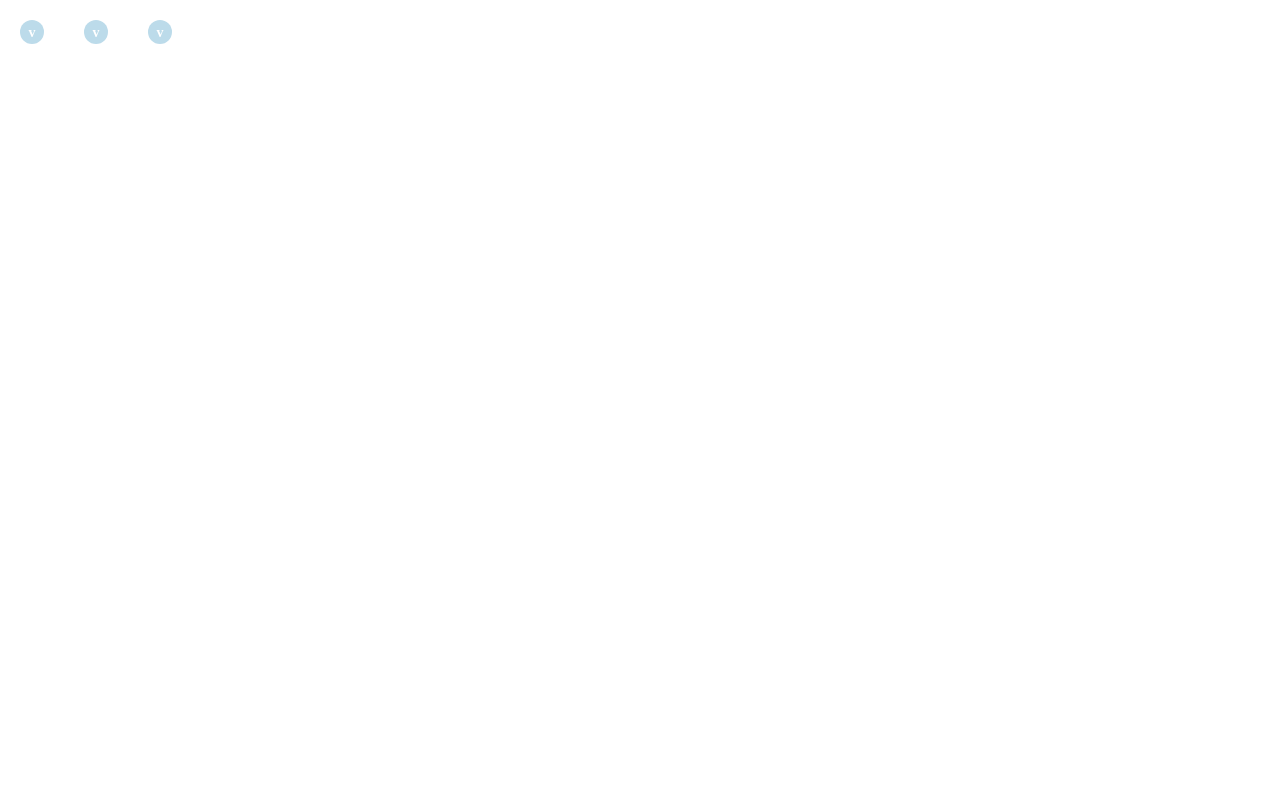
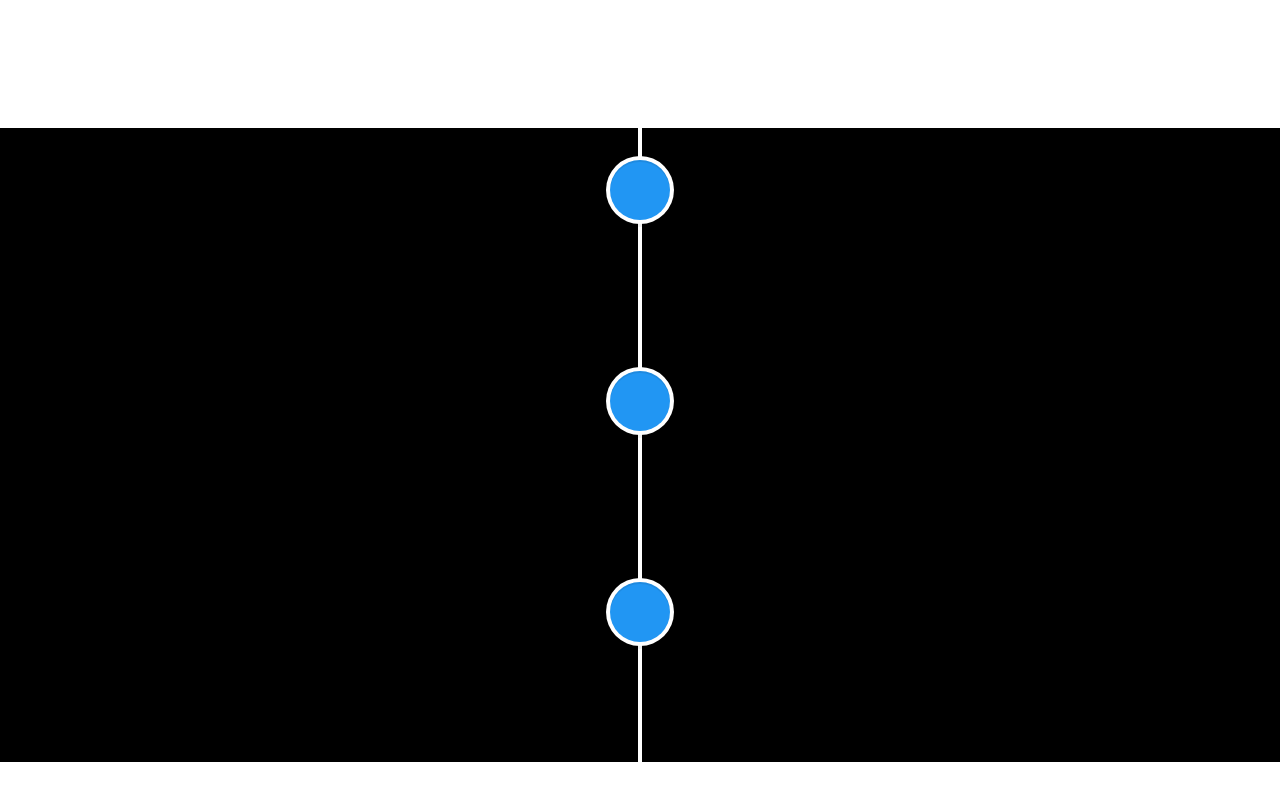
Before and after one commit to siroch/EricaOpensourceHub, a React (Create React App) app in the folder erica-opensource-hub/: page /post/1/update in a window 1280 px wide. Built offline with nearby package versions, Linux system fonts and the light colour scheme.

Commit message:
feat: 타임라인 디자인

```diff
--- a/erica-opensource-hub/package.json
+++ b/erica-opensource-hub/package.json
@@ -8,8 +8,10 @@
     "@testing-library/user-event": "^13.2.1",
     "react": "^18.1.0",
     "react-dom": "^18.1.0",
+    "react-image-timeline": "^3.2.13",
     "react-router-dom": "^6.3.0",
     "react-scripts": "5.0.1",
+    "react-vertical-timeline-component": "^3.5.2",
     "styled-components": "^5.3.5",
     "styled-reset": "^4.4.1",
     "web-vitals": "^2.1.0"
--- a/erica-opensource-hub/src/json/project_item_test.json
+++ b/erica-opensource-hub/src/json/project_item_test.json
@@ -94,7 +94,7 @@
       "course": "소프트웨어융합대학/소프트웨어학부",
       "hashtag": "인공지능/Python/Sklearn",
       "createdate": "2022.03.03.17.45.33",
-      "editdate": "2022.03.03.18.20.10",
+      "editdate": "2022.03.03.18.40.10",
       "like": 11,
       "view": 33,
       "collaborator": [2018044202],
--- a/erica-opensource-hub/src/pages/PostUpdateForm.css
+++ b/erica-opensource-hub/src/pages/PostUpdateForm.css
@@ -1,61 +1,4 @@
-.help-tip{
-  margin: 20px;
-  float:left;
-	text-align: center;
-	background-color: #BCDBEA;
-	border-radius: 50%;
-	width: 24px;
-	height: 24px;
-	font-size: 14px;
-	line-height: 26px;
-  cursor: pointer;
+.test{
+	background-color: black;
+	margin-top: 10%;
 }
-.help-tip:before{
-	content:'v';
-	font-weight: bold;
-	color:#ffffff;
-}
-.help-tip:hover p{
-	display:block;
-	transform-origin: 100% 0%;
-	-webkit-animation: fadeIn 0.3s ease-in-out;
-	animation: fadeIn 0.3s ease-in-out;
-}
-.help-tip p{
-	display: none;
-	text-align: center;
-	background-color: #1E2021;
-	padding: 20px;
-	width: 300px;
-	border-radius: 3px;
-	box-shadow: 1px 1px 1px rgba(0, 0, 0, 0.2);
-	color: #ffff00;
-	font-size: 13px;
-	line-height: 1.4;
-}
-.help-tip p:before{
-	content: '';
-	width:0;
-	height: 0;
-	border:6px solid transparent;
-	border-bottom-color:#1E2021;
-}
-.help-tip p:after{
-	width:100%;
-	height:40px;
-	content:'';
-}
-@-webkit-keyframes fadeIn {
-	0% {
-		opacity:0;
-		transform: scale(0.6);
-	}
-	100% {
-		opacity:100%;
-		transform: scale(1);
-	}
-}
-@keyframes fadeIn {
-	0% { opacity:0; }
-	100% { opacity:100%; }
-}
--- a/erica-opensource-hub/src/pages/PostUpdateForm.jsx
+++ b/erica-opensource-hub/src/pages/PostUpdateForm.jsx
@@ -1,18 +1,30 @@
 import "./PostUpdateForm.css"
 import ProjectData from "../json/project_item_test.json"
+import { VerticalTimeline, VerticalTimelineElement }  from 'react-vertical-timeline-component';
+import 'react-vertical-timeline-component/style.min.css';
 
 function PostUpdateForm() {
   return (
-    <div>
+    <div class="test">
       <ul>
         {ProjectData.project.map((project_data) => (
           project_data.project_id === 1 // 프로젝트 id로 판별
-          ? <div class="help-tip">
-              <p>edit date: {project_data.editdate}<br />
-              user id: {project_data.owner}<br />
-              commit message: {project_data.commit_message}<br />
-              project_version: {project_data.project_version}</p>
-            </div>
+          ?
+          <VerticalTimeline>
+            <VerticalTimelineElement
+              className="vertical-timeline-element--work"
+              contentStyle={{ background: 'rgb(33, 150, 243)', color: '#fff', width: '45vh', left:'25vh', cursor: 'pointer' }}
+              contentArrowStyle={{ borderRight: '7px solid  rgb(33, 150, 243)' }}
+              iconStyle={{ background: 'rgb(33, 150, 243)', color: '#fff', cursor: 'pointer' }}
+              icon={""}>
+              <h3 className="vertical-timeline-element-title">{project_data.commit_message}</h3>
+              <h4 className="vertical-timeline-element-subtitle">{project_data.commit_user}</h4>
+              <p>
+                version: {project_data.project_version} <br/>
+                edit_date: {project_data.editdate}
+              </p>
+            </VerticalTimelineElement>
+          </VerticalTimeline>
           : <></>
         ))}
       </ul>
```
Also changed, not shown: 1 other file (tests, documents, lock files or other folders).
